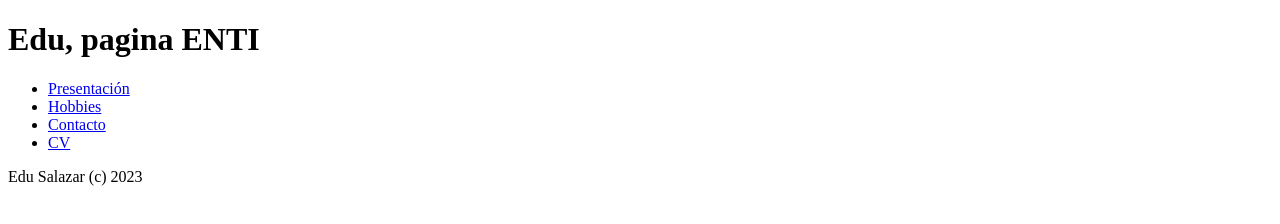
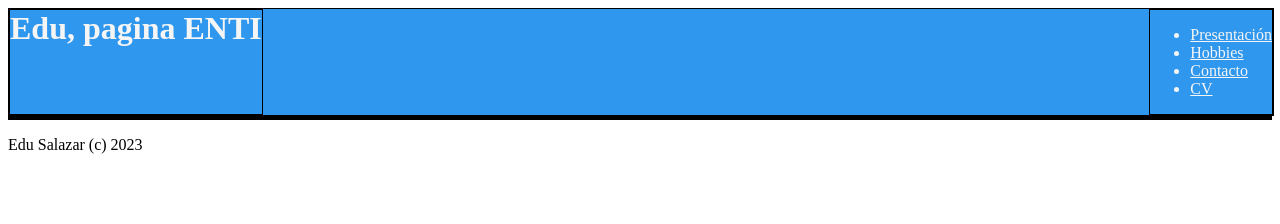
Before and after one commit to edsbru/edsbru.github.io, a plain HTML site: page index.html in a window 1280 px wide. Drawn offline with Linux system fonts and the light colour scheme.

Commit message:
estructura pagina

```diff
--- /dev/null
+++ b/base.css
@@ -0,0 +1,17 @@
+header,h1,nav,article,aside{
+	padding:0;
+	margin:0;
+	border:1px solid black;
+}
+
+a {
+	color:whitesmoke
+}
+
+header{
+    color: whitesmoke;
+    width: 100%;
+    background-color: rgb(47, 152, 238);
+    display: flex;
+    justify-content: space-between;
+}
--- a/index.html
+++ b/index.html
@@ -2,8 +2,12 @@
 <html>
 		<head>
 		<title>Pagina Lenguaje Marcas</title>
+
+		<link rel="stylesheet" href="base.css"/>
+
 		</head>
 	<body>
+
 	<header>
 	<h1>Edu, pagina ENTI</h1>
 	<nav>
```
Lines whose indentation alone changed are shown as unchanged.
